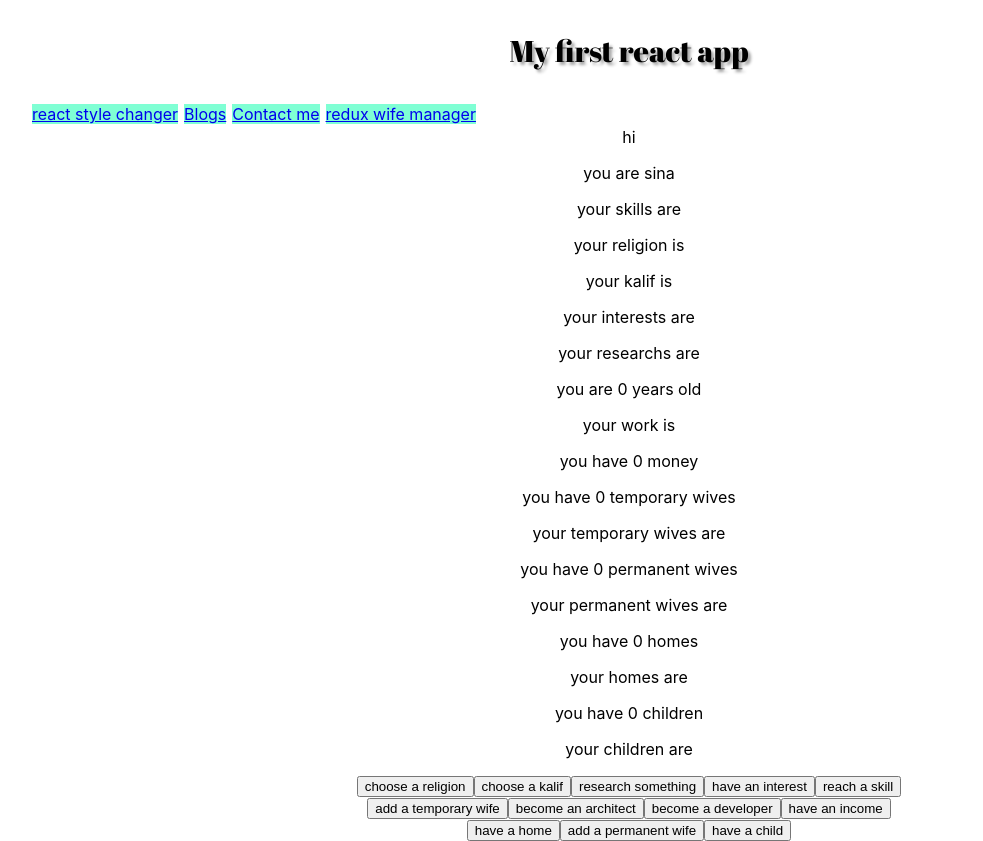
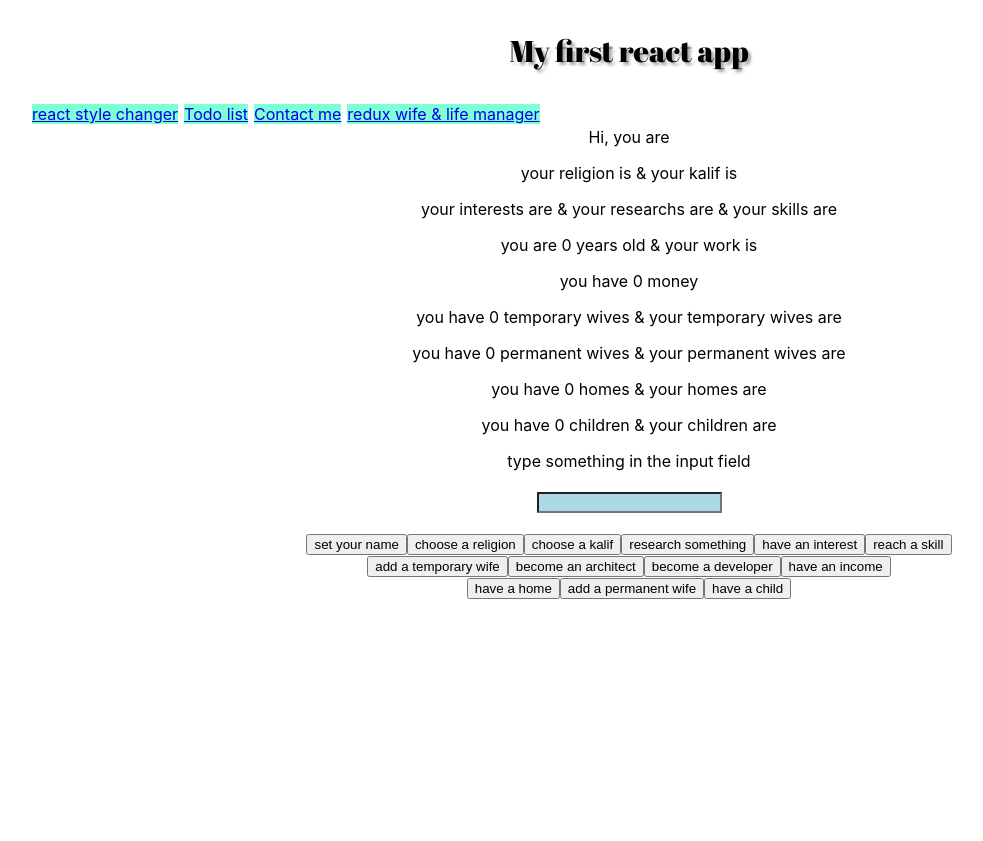
Before and after one commit to sinazaker1400/first_try, a React (Create React App) app: page /Redux in a window 1280 px wide. Shown: the whole page, without its empty margins (11-994 px from the left). After the commit the page ends 800 px from the top, so only its background shows below. Built offline with nearby package versions, Linux system fonts and the light colour scheme; a web font is replaced by a local one.

Commit message:
adding an input & some little changes

```diff
--- a/src/pages/Blogs.js
+++ b/src/pages/Blogs.js
@@ -2,7 +2,7 @@ import { useReducer } from "react";
 const Blogs = () => {
     return (
       <>
-    <h1 className="clearFix" style={{color:"red"}}>Blog Articles</h1>
+    <h1 className="clearFix" style={{color:"red"}}>A simple todo list</h1>
     <Todos />
     </>
     )
--- a/src/pages/Button.js
+++ b/src/pages/Button.js
@@ -18,4 +18,30 @@ const Button = (props) => {
         >{props.text}</button>
     )
 };
+
+export const Input = (props) => {
+    return (
+        <form>
+            <label for={props.name}>{props.labelText}</label><br /><br />
+          <input
+          value={props.text}
+          name={props.name}
+          id={props.id}
+          type={props.type}
+          onChange={props.eventHandler}
+          className={props.className}
+          style={{
+              color:`${props.color}`,
+               backgroundColor:`${props.backgroundColor}`,
+                width:`${props.width}`,
+            height:`${props.height}`,
+            padding:`${props.padding}`,
+            margin:`${props.margin}`,
+            fontSize:`${props.fontSize}px`
+        }}
+        >{props.text}</input>
+        </form>
+    )
+};
+
 export default Button;
--- a/src/pages/Contact.js
+++ b/src/pages/Contact.js
@@ -1,5 +1,5 @@
-import logo from '/home/afagh/sina/react_apps/z-1/src/logo.svg';
-import '/home/afagh/sina/react_apps/z-1/src/App.css';
+import logo from '/home/afagh/sina/react_apps/first_try/src/logo.svg';
+import '/home/afagh/sina/react_apps/first_try/src/App.css';
 
 function Contact() {
   return (
--- a/src/pages/Layout.js
+++ b/src/pages/Layout.js
@@ -12,13 +12,13 @@ const Layout = () => {
             <Link to="/">react style changer</Link>
           </li>
           <li>
-            <Link to="/blogs">Blogs</Link>
+            <Link to="/blogs">Todo list</Link>
           </li>
           <li>
             <Link to="/contact">Contact me</Link>
           </li>
           <li>
-            <Link to="/redux">redux wife manager</Link>
+            <Link to="/redux">redux wife & life manager</Link>
           </li>
         </ul>
       </nav>
--- a/src/pages/Redux.js
+++ b/src/pages/Redux.js
@@ -1,10 +1,10 @@
 import { createStore  , applyMiddleware, combineReducers} from 'redux';
-import Button from "./Button";
+import Button, {Input} from "./Button";
 import React, { useState } from "react";
 
 
 const wifeReducer = (state = {
-  name: 'sina',
+  name: '',
   money: 0,
   wives: [],
   work: '',
@@ -19,8 +19,8 @@ const wifeReducer = (state = {
     {state = {
       ...state,
       money: state.money -2,
-      permanentWives: [...state.permanentWives, action.payload],
-      wives: [...state.wives].slice(0,state.wives.length - 1)
+      permanentWives: [...state.permanentWives, state.wives.pop()],
+
     };}
 
     break;
@@ -32,7 +32,7 @@ const wifeReducer = (state = {
       }
       break;
       case 'BORN':
-        if(state.permanentWives.length>0 && state.homes.length>0 && state.money>0)
+        if(state.permanentWives.length>0 && state.homes.length>0 && state.money>0 && state.children.length/state.permanentWives.length < 3)
       state = {
         ...state,
         children: [...state.children, action.payload],
@@ -52,8 +52,14 @@ const wifeReducer = (state = {
           ...state,
           money: state.money + 15*action.payload,
           age: state.age + 1
+        }} else {
+          state = {
+            ...state,
+            money: state.money + state.work.length,
+            age: state.age + 1
         }};
       break;
+
       case 'MARRY':
         if(state.money>0)
       state = {
@@ -67,6 +73,13 @@ const wifeReducer = (state = {
       state = {
         ...state,
         work: action.payload
+      };
+      break;
+
+      case 'SET_NAME':
+      state = {
+        ...state,
+        name: action.payload
       };
       break;
   }
@@ -129,73 +142,95 @@ const store = createStore(combineReducers({lifeReducer,wifeReducer}), applyMiddl
 
 const Wives = () => {
   const [state, setState] = useState(store.getState());
-
+  const [inputValue, setInputValue] = useState("");
   return (
     <div className="App clearFix">
+      <p>Hi, you are {state.wifeReducer.name}</p>
+      <p>your religion is {state.lifeReducer.religion} & your kalif is {state.lifeReducer.kalif}</p>
+      <p>your interests are {state.lifeReducer.interests.map(interest => interest + " ")} & your researchs are {state.lifeReducer.researchs.map(research => research + " ")} & your skills are {state.lifeReducer.skills.map(skill => skill+ " ")}</p>
+      <p>you are {state.wifeReducer.age} years old & your work is {state.wifeReducer.work}</p>
+      <p>you have {state.wifeReducer.money} money</p>
+      <p>you have {state.wifeReducer.wives.length} temporary wives & your temporary wives are {state.wifeReducer.wives.map(wife => wife + " ")}</p>
+      <p>you have {state.wifeReducer.permanentWives.length} permanent wives & your permanent wives are {state.wifeReducer.permanentWives.map(wife => wife + " ")}</p>
+      <p>you have {state.wifeReducer.homes.length} homes & your homes are {state.wifeReducer.homes.map(home => home + " ")}</p>
+      <p>you have {state.wifeReducer.children.length} children & your children are {state.wifeReducer.children.map(child => child+ " ")}</p>
 
-      <p>hi</p>
-      <p>you are {state.wifeReducer.name}</p>
-      <p>your skills are {state.lifeReducer.skills.map(skill => skill+ " ")}</p>
-      <p>your religion is {state.lifeReducer.religion}</p>
-      <p>your kalif is {state.lifeReducer.kalif}</p>
-      <p>your interests are {state.lifeReducer.interests.map(interest => interest + " ")}</p>
-      <p>your researchs are {state.lifeReducer.researchs.map(research => research + " ")}</p>
-      <p>you are {state.wifeReducer.age} years old</p>
-      <p>your work is {state.wifeReducer.work}</p>
-      <p>you have {state.wifeReducer.money} money</p>
-      <p>you have {state.wifeReducer.wives.length} temporary wives</p>
-      <p>your temporary wives are {state.wifeReducer.wives.map(wife => wife + " ")}</p>
-      <p>you have {state.wifeReducer.permanentWives.length} permanent wives</p>
-      <p>your permanent wives are {state.wifeReducer.permanentWives.map(wife => wife + " ")}</p>
-      <p>you have {state.wifeReducer.homes.length} homes</p>
-      <p>your homes are {state.wifeReducer.homes.map(home => home + " ")}</p>
-      <p>you have {state.wifeReducer.children.length} children</p>
-      <p>your children are {state.wifeReducer.children.map(child => child+ " ")}</p>
+<Input
+backgroundColor="lightblue"
+id = "input-1"
+name="input-1"
+labelText="type something in the input field"
+eventHandler={() => setInputValue(document.getElementById("input-1").value)}
+value={inputValue}
+/>
+<br />
+
+<Button
+      text="set your name"
+      eventHandler={() => {
+        store.dispatch({
+        type: 'SET_NAME',
+        payload: inputValue || 'Sina'
+      });
+    setState(store.getState());
+    document.getElementById("input-1").value = "";
+    setInputValue("");
+      }}/>
 
       <Button
       text="choose a religion"
       eventHandler={() => {
         store.dispatch({
         type: 'SET_RELIGION',
-        payload: 'Islam'
+        payload: inputValue || 'Islam'
       });
-    setState(store.getState())
+    setState(store.getState());
+    document.getElementById("input-1").value = "";
+    setInputValue("");
       }}/>
       <Button
       text="choose a kalif"
       eventHandler={() => {
         store.dispatch({
         type: 'CHOOSE_KALIF',
-        payload: 'al-Imam al-Mahdy'
+        payload: inputValue || 'al-Imam al-Mahdy'
       });
-    setState(store.getState())
+    setState(store.getState());
+    document.getElementById("input-1").value = "";
+    setInputValue("");
       }}/>
        <Button
       text="research something"
       eventHandler={() => {
         store.dispatch({
         type: 'DO_RESEARCH',
-        payload: 'art'
+        payload: inputValue || 'art'
       });
-    setState(store.getState())
+    setState(store.getState());
+    document.getElementById("input-1").value = "";
+    setInputValue("");
       }}/>
       <Button
       text="have an interest"
       eventHandler={() => {
         store.dispatch({
         type: 'HAVE_INTEREST',
-        payload: 'gaming'
+        payload: inputValue || 'gaming'
       });
-    setState(store.getState())
+    setState(store.getState());
+    document.getElementById("input-1").value = "";
+    setInputValue("");
       }}/>
       <Button
       text="reach a skill"
       eventHandler={() => {
         store.dispatch({
         type: 'ADD_SKILL',
-        payload: 'front-end developer'
+        payload: inputValue || 'front-end developer'
       });
-    setState(store.getState())
+    setState(store.getState());
+    document.getElementById("input-1").value = "";
+    setInputValue("");
       }}/>
 <br />
       <Button
@@ -203,9 +238,11 @@ const Wives = () => {
       eventHandler={() => {
         store.dispatch({
         type: 'MARRY',
-        payload: 'mary'
+        payload: inputValue || 'mary'+`${state.wifeReducer.wives.length + state.wifeReducer.permanentWives.length + 1}`
       });
-    setState(store.getState())
+    setState(store.getState());
+    document.getElementById("input-1").value = "";
+    setInputValue("");
       }}/>
 
       <Button
@@ -213,18 +250,22 @@ const Wives = () => {
       eventHandler={() => {
         store.dispatch({
         type: 'SET_WORK',
-        payload: 'architecture'
+        payload: inputValue || 'architecture'
       });
-      setState(store.getState())
+      setState(store.getState());
+      document.getElementById("input-1").value = "";
+      setInputValue("");
       }}/>
       <Button
       text="become a developer"
       eventHandler={() => {
         store.dispatch({
         type: 'SET_WORK',
-        payload: 'developer'
+        payload: inputValue || 'developer'
       });
-      setState(store.getState())
+      setState(store.getState());
+      document.getElementById("input-1").value = "";
+      setInputValue("");
       }}/>
       <Button
       text="have an income"
@@ -241,16 +282,17 @@ const Wives = () => {
       eventHandler={() => {
         store.dispatch({
         type: 'HABITATION',
-        payload: "home" + `${state.wifeReducer.homes.length + 1}`
+        payload: inputValue || "home" + `${state.wifeReducer.homes.length + 1}`
       });
-      setState(store.getState())
+      setState(store.getState());
+      document.getElementById("input-1").value = "";
+      setInputValue("");
       }}/>
       <Button
       text="add a permanent wife"
       eventHandler={() => {
         store.dispatch({
         type: 'PERMANENT_MARRY',
-        payload: 'mary'
       });
     setState(store.getState())
       }}/>
@@ -259,9 +301,11 @@ const Wives = () => {
       eventHandler={() => {
         store.dispatch({
         type: 'BORN',
-        payload: "child" + `${state.wifeReducer.children.length + 1}`
+        payload: inputValue || "child" + `${state.wifeReducer.children.length + 1}`
       });
-      setState(store.getState())
+      setState(store.getState());
+      document.getElementById("input-1").value = "";
+      setInputValue("");
       }}/>
 
 
```
Also changed, not shown: src/pages/React.js (+3 -66 lines).
